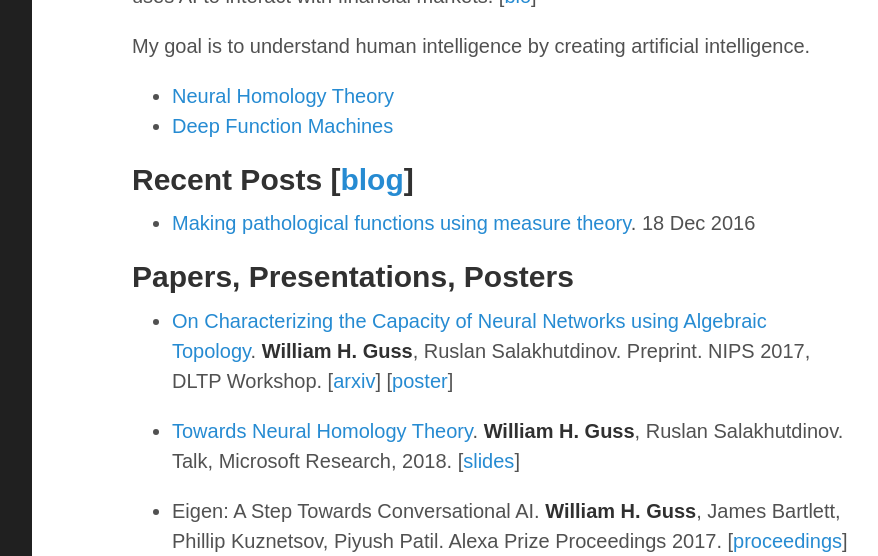
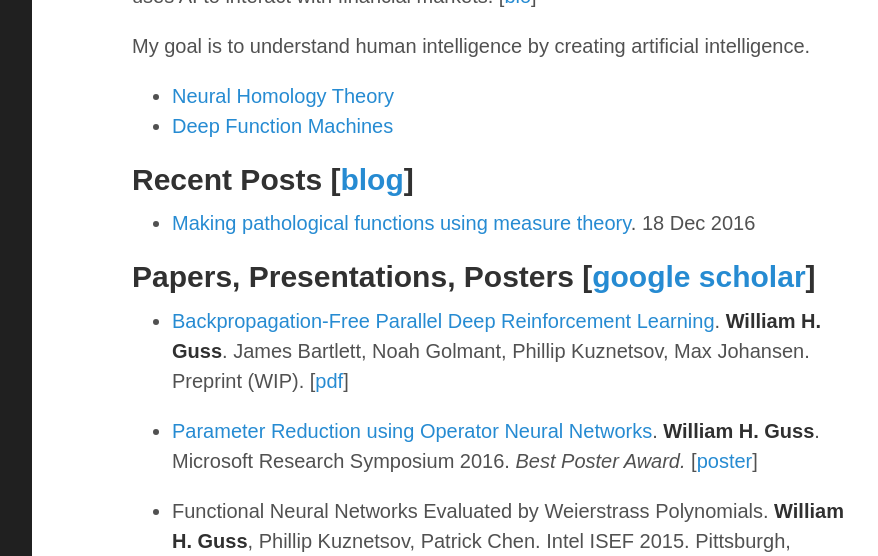
Before and after one commit to MadcowD/web, a Jekyll site: the page built from index.md, in a window 1280 px wide and 1400 px high, scrolled down 555 px. Shown: the top 556 px of the window, without its empty margins (328-1206 px from the left). Built offline with Jekyll 4.4.1, drawn with Linux system fonts in a browser that asks for light colours; some web fonts are replaced; our own code applies the rules of GitHub Pages for plain Markdown files; some of the changed text lies outside the part shown; grey boxes are pictures that could not be loaded.

Commit message:
Update index.md

```diff
--- a/index.md
+++ b/index.md
@@ -25,18 +25,8 @@
 {% endunless %}
 {% endfor %}
 
-## Papers, Presentations, Posters
+## Papers, Presentations, Posters [[google scholar](https://scholar.google.com/citations?user=5bB_sFcAAAAJ&hl=en)]
 
-- [On Characterizing the Capacity of Neural Networks using Algebraic Topology](/dev/nht/empirical). **William H. Guss**, Ruslan Salakhutdinov. Preprint. NIPS 2017, DLTP Workshop. [[arxiv](https://arxiv.org/abs/1802.04443)]  [[poster](/public/pdf/dltp2017.pdf)]
-
-- [Towards Neural Homology Theory](/dev/nht). **William H. Guss**, Ruslan Salakhutdinov. Talk, Microsoft Research, 2018. [[slides](/public/pdf/towards_neural_homology_theory.pdf)]
-
-- Eigen: A Step Towards Conversational AI. **William H. Guss**, James Bartlett, Phillip Kuznetsov, Piyush Patil. Alexa Prize Proceedings 2017. [[proceedings](https://developer.amazon.com/alexaprize/proceedings)]
-
-- [Deep Function Machines: Generalized Neural Networks for Topological Layer Expression](dev/dfm). **William H. Guss**. Preprint. [[arXiv](https://arxiv.org/abs/1612.04799)]
-![Wave Layer](/public/movie_1.gif)
-
-- [Universal Approximation of Nonlinear Operators on Banach Space](dev/dfm). **William H. Guss**. Machine Learning at Berkeley Research Symposium 2016.  [[pdf](/public/pdf/operator_approx.pdf)]
 
 -  [Backpropagation-Free Parallel Deep Reinforcement Learning](/dev/openbrain). **William H. Guss**. James Bartlett, Noah Golmant, Phillip Kuznetsov, Max Johansen. Preprint (WIP). [[pdf](/public/pdf/nobackprop.pdf)]
 
```
